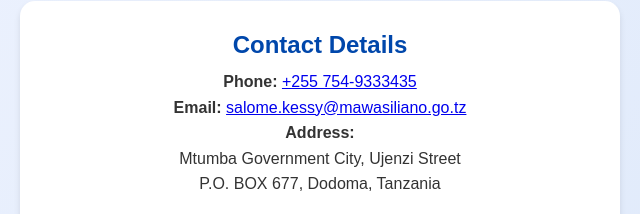
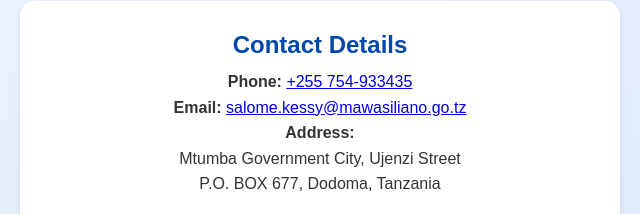
Before and after one commit to Hamood75/e-card, a plain HTML site: page index.html in a window 1280 px wide. Shown: the part 238-452 px from the top of the page, 320-960 px from the left. Drawn offline with Linux system fonts and the light colour scheme.

Commit message:
Update index.html

```diff
--- a/index.html
+++ b/index.html
@@ -103,7 +103,7 @@
     <div class="profile-card">
       <h2>Contact Details</h2>
       <p>
-        <strong>Phone:</strong> <a href="tel:+2557549333435">+255 754-9333435</a><br>
+        <strong>Phone:</strong> <a href="tel:+2557549333435">+255 754-933435</a><br>
         <strong>Email:</strong> <a href="mailto:salome.kessy@mawasiliano.go.tz">salome.kessy@mawasiliano.go.tz</a><br>
         <strong>Address:</strong><br>
         Mtumba Government City, Ujenzi Street<br>
```
